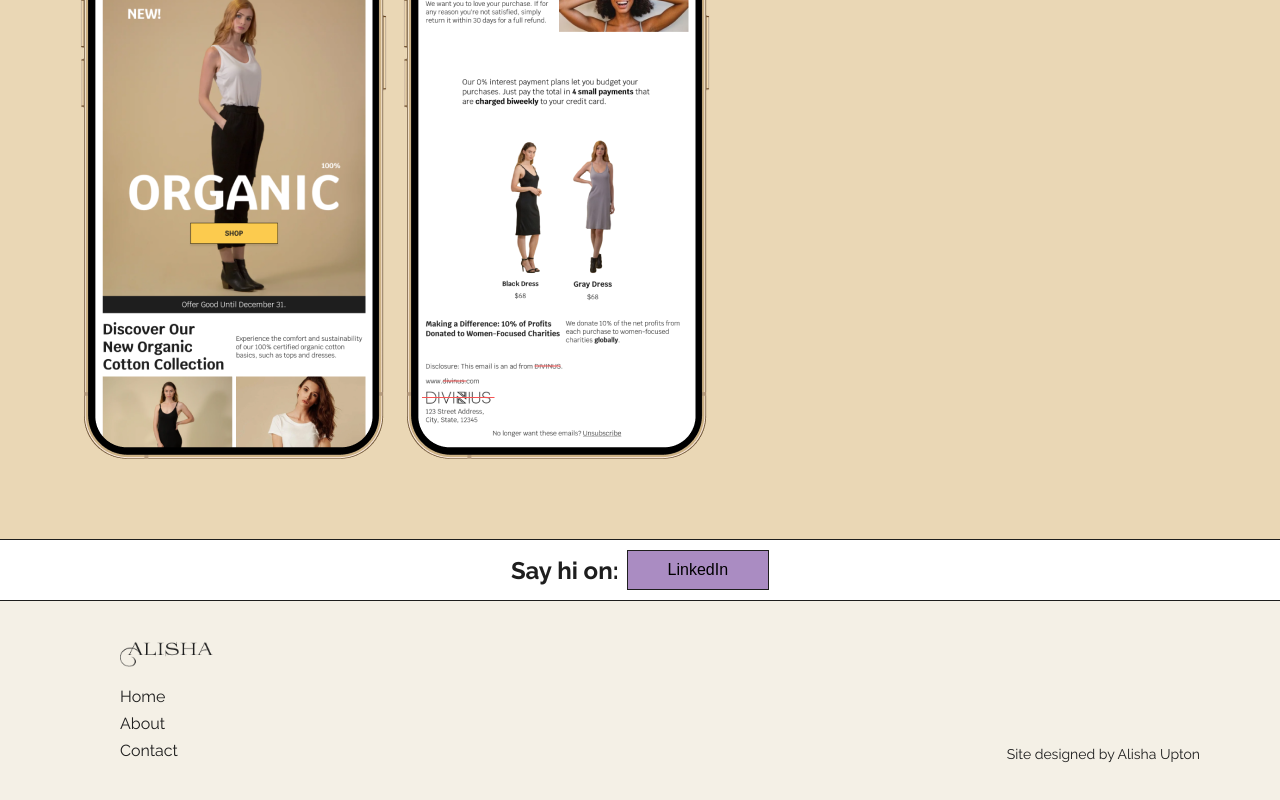
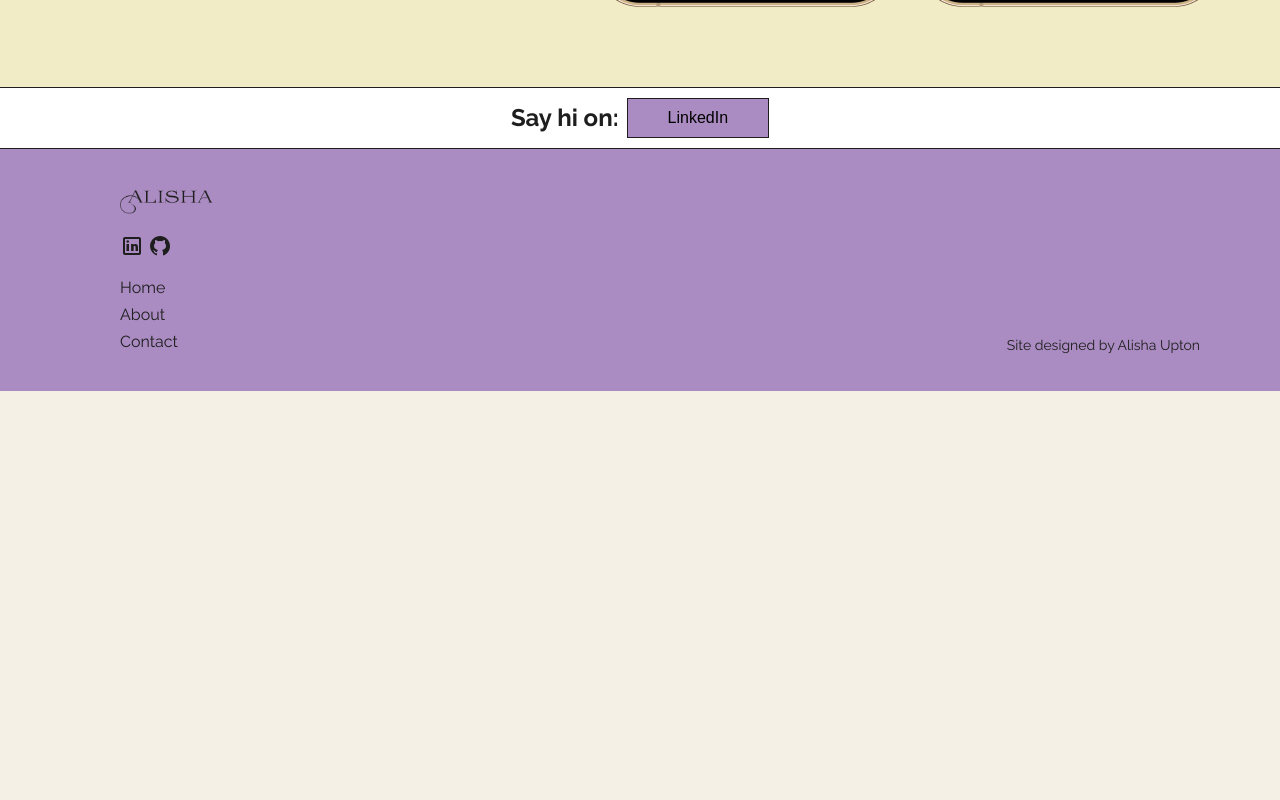
Before and after one commit to cyan-byte/au-portfolio, a React (Create React App) app: page / in a window 1280 px wide. Shown: the part 4272-5072 px from the top of the page. After the commit the page ends 4663 px from the top, so only its background shows below. Built offline with nearby package versions, Linux system fonts and the light colour scheme.

Commit message:
sizing & footer

```diff
--- a/src/App.css
+++ b/src/App.css
@@ -367,7 +367,7 @@ a {
   flex-wrap: wrap;
   border-bottom: #1e1e1e solid 1px;
   gap: 64px;
-  background-color: #ead7b5;
+  background-color: #f2ecc6;
   padding: 80px;
 }
 
@@ -383,6 +383,7 @@ a {
   flex-wrap: wrap;
   flex-direction: column;
   justify-content: center;
+  width: 40%;
 }
 
 .email-text p {
@@ -395,6 +396,7 @@ a {
 .email-design-right {
   display: flex;
   gap: 16px;
+  width: 40%;
 }
 
 /* Mobile */
@@ -471,10 +473,14 @@ a {
   display: flex;
   justify-content: center;
   align-items: center;
+  width: 47%;
+
 }
 
 .web-design-right {
   padding: 80px;
+  width: 40%;
+
 }
 
 .web-design-right h2 {
@@ -536,6 +542,7 @@ a {
 .footer {
   display: flex;
   justify-content: space-between;
+  background-color: #aa8cc2;
   padding: 24px 80px;
 }
 
@@ -554,6 +561,11 @@ a {
 
 .footer-logo {
   width: 72%;
+}
+
+.social-icons {
+  display: flex;
+  gap: 4px;
 }
 
 .site-info {
--- a/src/components/Footer.jsx
+++ b/src/components/Footer.jsx
@@ -6,11 +6,27 @@ export default function Footer() {
     <div className="footer">
       <ul>
         <div>
-        <li>
-          <Link to="/">
-            <img src="footer-logo.png" alt="logo" className="footer-logo"/>
-          </Link>
-        </li>
+          <li>
+            <Link to="/">
+              <img src="footer-logo.png" alt="logo" className="footer-logo" />
+            </Link>
+          </li>
+        </div>
+        <div className="social-icons">
+          <a
+            href="https://www.linkedin.com/in/alishaupton"
+            target="_blank"
+            rel="noreferrer"
+          >
+            <img src="linkedin-icon.png" alt="LinkedIn icon" />
+          </a>
+          <a
+            href="https://www.github.com/cyan-byte"
+            target="_blank"
+            rel="noreferrer"
+          >
+            <img src="github-icon.png" alt="GitHub icon" />
+          </a>
         </div>
         <div className="footer-nav-links">
           <li>
--- a/src/components/Home.jsx
+++ b/src/components/Home.jsx
@@ -135,7 +135,7 @@ export default function Home() {
           <img
             src="livee-homepage-short.png"
             alt="lightbulb gif"
-            style={{ width: "", borderRadius: "16px" }}
+            style={{ width: "72%", borderRadius: "16px" }}
           />
         </div>
 
```
